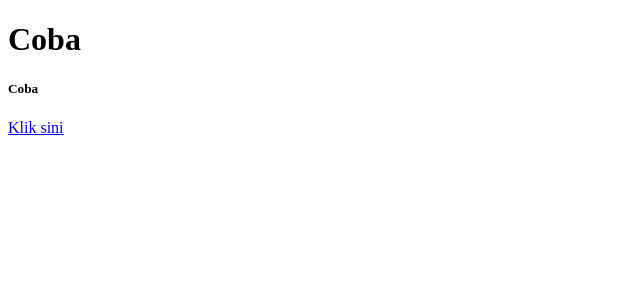
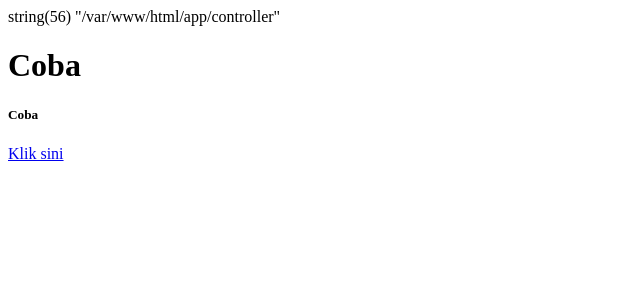
Before and after one commit to LunarPandora/SumberRoda, a PHP site: page / in a window 1280 px wide. Shown: the top 300 px of the page, without its empty margins (0-640 px from the left). Run offline with PHP 8.4, Linux system fonts and the light colour scheme; data that the repository does not hold is empty; some libraries are stand-ins or nearby versions.

Commit message:
Try: check base url

```diff
--- a/app/controller/Home.php
+++ b/app/controller/Home.php
@@ -4,6 +4,7 @@ class Home extends Controller{
 
     public function index()
     {
+        var_dump(dirname(__FILE__));
         $user = $this->model('user_model')->getUser();
         $this->view('home/index');
     }
--- a/app/view/home/index.php
+++ b/app/view/home/index.php
@@ -5,7 +5,7 @@
     <meta http-equiv="X-UA-Compatible" content="IE=edge">
     <meta name="viewport" content="width=device-width, initial-scale=1.0">
     <title>Document</title>
-    <link rel="stylesheet" href="https://<?= $_SERVER['CONTEXT_DOCUMENT_ROOT'] ?>/assets/css/general.css">
+    <!-- <link rel="stylesheet" href="https://sumberroda.000webhostapp.com/assets/css/general.css"> -->
 </head>
 <body>
     <?php $this->view('template/header'); ?>
```
